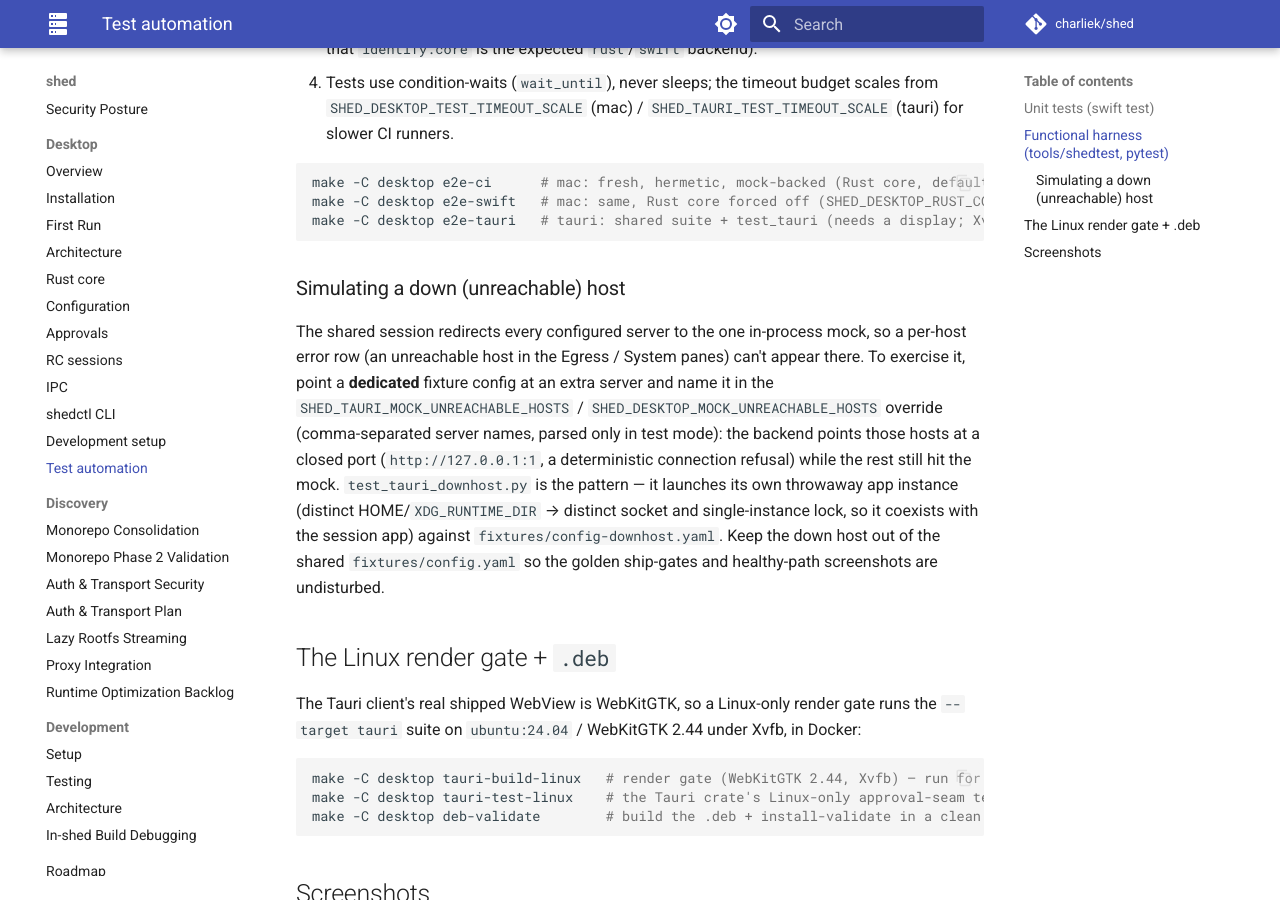
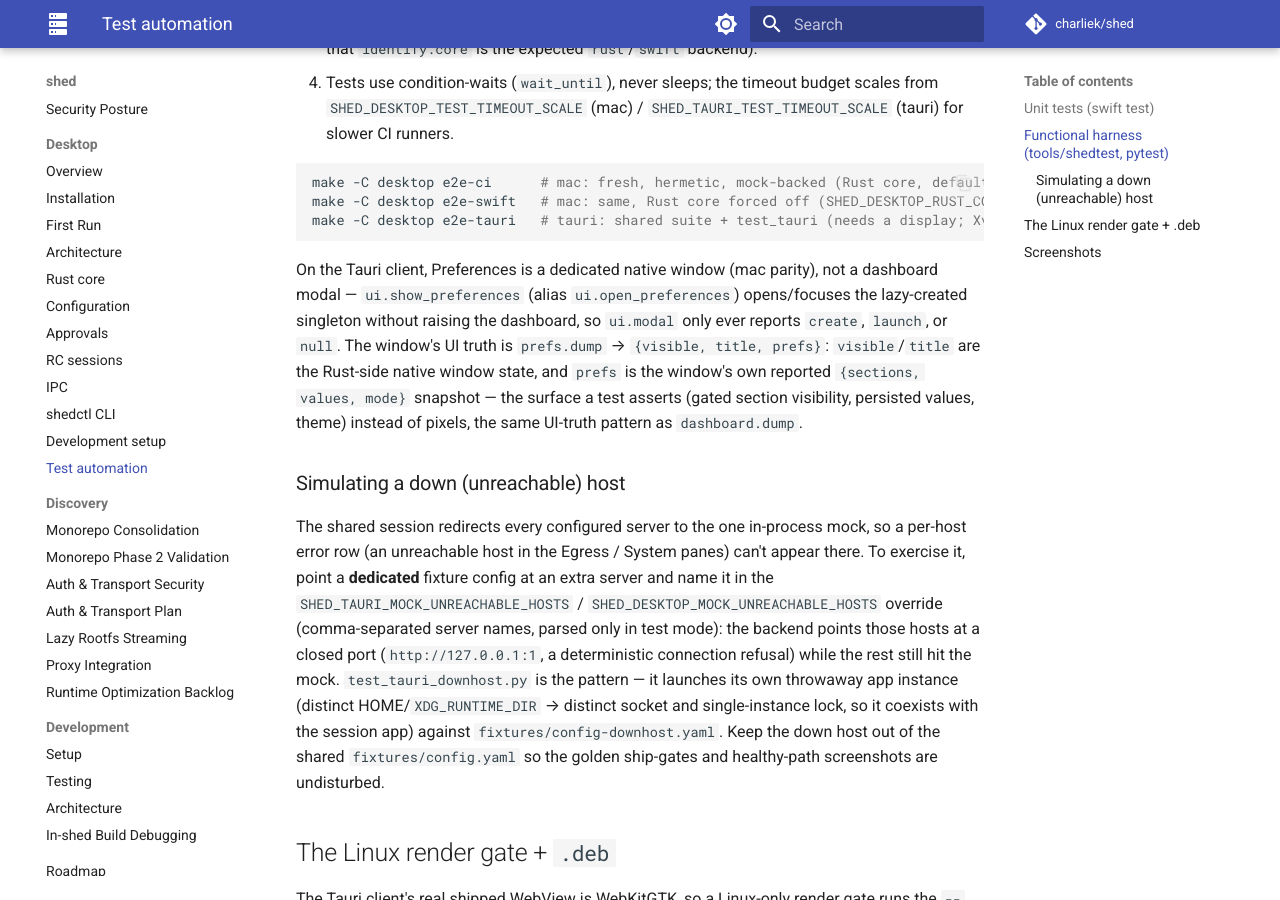
Before and after one commit to charliek/shed, an MkDocs documentation site: the page built from docs/desktop/test-automation.md, in a window 1280 px wide and 900 px high, scrolled down 839 px. Built offline with MkDocs 1.6.1 and Material for MkDocs 9.7.7, drawn with Linux system fonts in a browser that asks for light colours; comment, search, counter and statistics services are not loaded.

Commit message:
docs(desktop): preferences-window drive surface + screenshot-recipe fixes
- shedtest-linux skill: UV_PROJECT_ENVIRONMENT in the docker recipe
  (uv wedges silently without it), HOST_OUT prefix-assignment warning,
  gremlins (dark-mode raw select, policy.set doesn't clear extra_rules,
  no per-window capture), and the prefs window drive surface
  (ui.show_preferences/ui.open_preferences, prefs.dump/close/
  set_provider/provider_modes/remove_shed_rule)
- test-automation: Tauri Preferences is a dedicated window; ui.modal is
  create|launch|null; prefs.dump is the UI-truth surface

Co-Authored-By: Claude Fable 5 <noreply@anthropic.com>

````diff
--- a/docs/desktop/test-automation.md
+++ b/docs/desktop/test-automation.md
@@ -38,6 +38,14 @@ make -C desktop e2e-ci      # mac: fresh, hermetic, mock-backed (Rust core, defa
 make -C desktop e2e-swift   # mac: same, Rust core forced off (SHED_DESKTOP_RUST_CORE=0 leg)
 make -C desktop e2e-tauri   # tauri: shared suite + test_tauri (needs a display; Xvfb on Linux)
 ```
+
+On the Tauri client, Preferences is a dedicated native window (mac parity), not a dashboard
+modal — `ui.show_preferences` (alias `ui.open_preferences`) opens/focuses the lazy-created
+singleton without raising the dashboard, so `ui.modal` only ever reports `create`, `launch`,
+or `null`. The window's UI truth is `prefs.dump` → `{visible, title, prefs}`: `visible`/`title`
+are the Rust-side native window state, and `prefs` is the window's own reported
+`{sections, values, mode}` snapshot — the surface a test asserts (gated section visibility,
+persisted values, theme) instead of pixels, the same UI-truth pattern as `dashboard.dump`.
 
 ### Simulating a down (unreachable) host
 
````
Also changed, not shown: .claude/skills/shedtest-linux/SKILL.md (+46 -1 lines).
